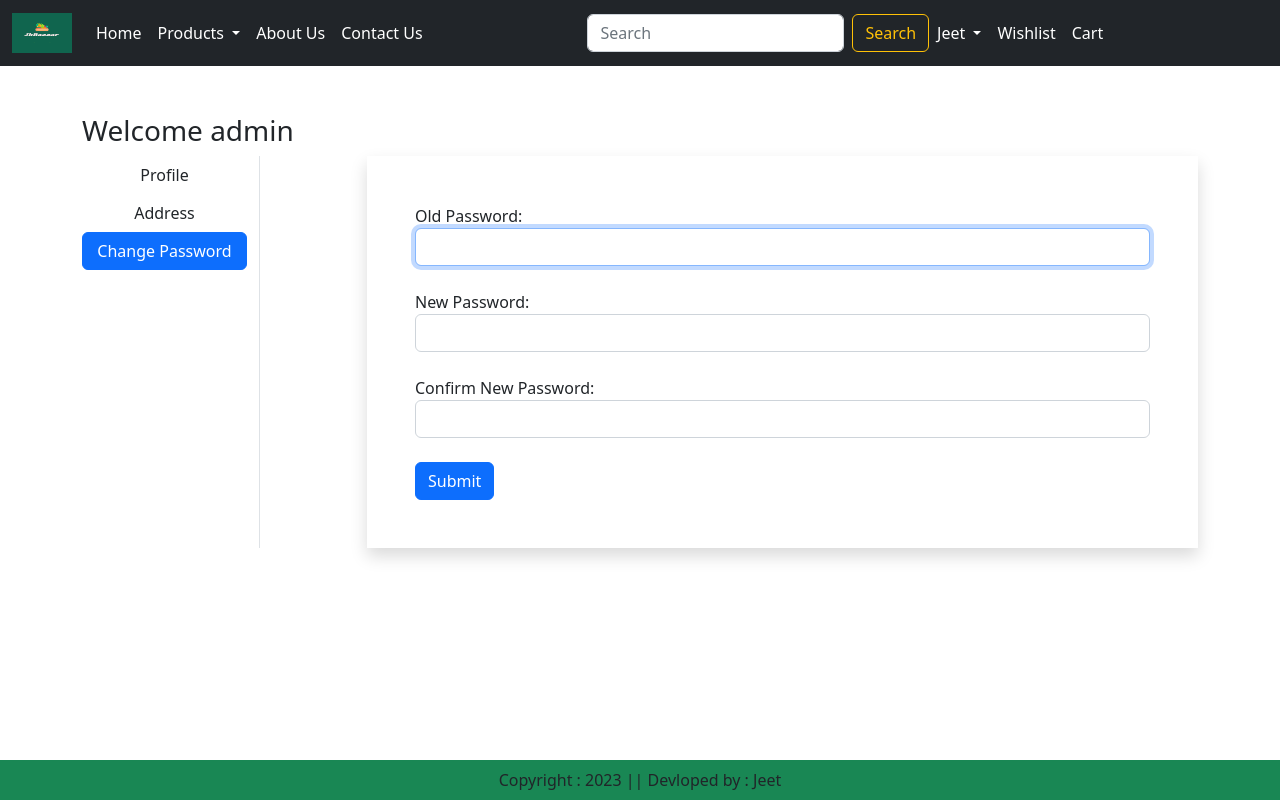
After one commit to iamjkr/ecom_jkmart, a Django app: page /password_change/ in a window 1280 px wide. The commit adds this page. Run offline with Django 4.2, Linux system fonts and the light colour scheme; a user stored in the database is signed in; some libraries are stand-ins or nearby versions.

Commit message:
Add password change and reset feature

```diff
--- a/base/forms.py
+++ b/base/forms.py
@@ -1,5 +1,6 @@
 from django import forms
-from django.contrib.auth.forms import UserCreationForm, AuthenticationForm, PasswordResetForm, PasswordChangeForm
+from django.contrib.auth.forms import UserCreationForm, AuthenticationForm, PasswordResetForm, PasswordChangeForm, \
+    SetPasswordForm
 from django.contrib.auth.models import User
 
 from base.models import Customer
@@ -33,8 +34,17 @@ class UserLoginForm(AuthenticationForm):
             )
         )
 
-class PasswordResetForm(PasswordChangeForm):
-    pass
+class PasswordResetForm(PasswordResetForm):
+    email = forms.EmailField(label="Email",widget=forms.EmailInput(attrs={'class': 'form-control'}))
+
+class MySetPasswordForm(SetPasswordForm):
+    new_password1 = forms.CharField(label="New Password",widget=forms.PasswordInput(attrs={'placeholder': 'New Password', 'autofocus': 'True', 'class': 'form-control','autocomplete': 'current-password'}))
+    new_password2 = forms.CharField(label="Confirm New Password",widget=forms.PasswordInput(attrs={'placeholder': 'New Password', 'autofocus': 'True', 'class': 'form-control','autocomplete': 'current-password'}))
+
+class PasswordChangeForm(PasswordChangeForm):
+    old_password = forms.CharField(label='Old Password',widget=forms.PasswordInput(attrs={'class': 'form-control', 'autofocus': 'True','autocomplete': 'current-password'}))
+    new_password1 = forms.CharField(label='New Password',widget=forms.PasswordInput(attrs={'autocomplete':"current-password", 'class': 'form-control'}))
+    new_password2 = forms.CharField(label='Confirm New Password',widget=forms.PasswordInput(attrs={'autocomplete':'current-password', 'class': 'form-control'}))
 
 
 class CustomerProfileForm(forms.ModelForm):
--- a/base/urls.py
+++ b/base/urls.py
@@ -4,7 +4,8 @@ from django.urls import path
 from base import views
 from django.contrib.auth import views as auth_view
 
-from base.forms import UserLoginForm, PasswordResetForm
+
+from base.forms import UserLoginForm, PasswordResetForm, PasswordChangeForm, MySetPasswordForm
 from base.views import CategoryView, CategoryDetail, CategoryTitle, RegistrationView, ProfileView, UpdateAddress
 
 urlpatterns = [
@@ -23,8 +24,16 @@ urlpatterns = [
     #login authentication
     path('registration/', RegistrationView.as_view(), name='registration'),
     path('accounts/login/', auth_view.LoginView.as_view(template_name='login.html', authentication_form=UserLoginForm), name='login'),
+    path('password_change/', auth_view.PasswordChangeView.as_view(template_name='password_change.html', form_class=PasswordChangeForm, success_url='/passwordchangedone'), name='password_change'),
+    path('passwordchangedone/',auth_view.PasswordChangeDoneView.as_view(template_name='passssword_change_done.html'), name='password_change_done'),
+    path('logout/', auth_view.LogoutView.as_view(next_page='login'), name='logout'),
+
+    #passwrord rest
     path('password_reset/', auth_view.PasswordResetView.as_view(template_name='password_reset.html', form_class=PasswordResetForm), name='password_reset'),
+    path('password_reset/done/', auth_view.PasswordResetDoneView.as_view(template_name='password_reset_done.html'), name='password_reset_done'),
+    path('password_reset_confirm/<uidb64>/<token>/', auth_view.PasswordResetConfirmView.as_view(template_name='password_reset_confirm.html'), name='password_reset_confirm'),
 
-   # path('product/<str:title>/', product_detail, name='product_detail')
+    #path('password_reset_confirm/<uidb64>/<token>',auth_view.PasswordResetConfirmView.as_view(template_name='password_reset_confirm.html', ), name='password_reset_confirm'),
+    path('password_reset_complete/', auth_view.PasswordResetCompleteView.as_view(template_name='password_rest_complete.html'), name='password_reset_complete'),
 
 ]+static(settings.MEDIA_URL, document_root=settings.MEDIA_ROOT)
--- a/base/views.py
+++ b/base/views.py
@@ -125,3 +125,7 @@ class UpdateAddress(View):
         else:
             messages.error(request, 'Invalid Information')
             return render(request, 'update_address.html', locals())
+
+
+class PasswordResetCompleteView(View):
+    pass
--- a/ecom/settings.py
+++ b/ecom/settings.py
@@ -127,9 +127,14 @@ STATIC_URL = 'static/'
 # STATICFILES_DIRS = [BASE_DIR/'static']
 MEDIA_ROOT = BASE_DIR / 'media'
 MEDIA_URL = 'media/'
+
+#for login redirect build in function in django.
 LOGIN_REDIRECT_URL = '/profile/'
 
 # Default primary key field type
 # https://docs.djangoproject.com/en/4.1/ref/settings/#default-auto-field
 
 DEFAULT_AUTO_FIELD = 'django.db.models.BigAutoField'
+
+#for password reset email will be sent.
+EMAIL_BACKEND = 'django.core.mail.backends.console.EmailBackend'
--- a/templates/base.html
+++ b/templates/base.html
@@ -63,7 +63,7 @@
               <button class="btn btn-outline-warning" type="submit">Search</button>
             </form>
                <ul class="navbar-nav me-auto mb-2 mb-lg-0">
-
+                {% if request.user.is_authenticated %}
             <li class="nav-item dropdown">
                 <a class="nav-link dropdown-toggle text-white" href="#" role="button" data-bs-toggle="dropdown" aria-expanded="false">
                   Jeet
@@ -71,23 +71,25 @@
                 <ul class="dropdown-menu">
                     <li><a class="dropdown-item" href="{% url 'profile' %}">Profile</a></li>
                 <li><a class="dropdown-item" href="#">Orders</a></li>
-                <li><a class="dropdown-item" href="#">Change Password</a></li>
-                <li><a class="dropdown-item" href="#">Logout</a></li>
+                <li><a class="dropdown-item" href="{% url 'password_change' %}">Change Password</a></li>
+                <li><a class="dropdown-item" href="{% url 'logout' %}">Logout</a></li>
                 </ul>
               </li>
+                     <li>
+                <a href="#" class="nav-link text-white">Wishlist</a>
+            </li>
 
             <li>
                 <a href="#" class="nav-link text-white">Cart</a>
             </li>
+                   {% else %}
             <li>
                 <a href="{% url 'login' %}" class="nav-link text-white">Login</a>
             </li>
             <li>
                 <a href="{% url 'registration' %}" class="nav-link text-white">Sign Up</a>
             </li>
-            <li>
-                <a href="#" class="nav-link text-white">Wishlist</a>
-            </li>
+          {% endif %}
 
             </ul>
         </div>
--- a/templates/login.html
+++ b/templates/login.html
@@ -15,7 +15,7 @@
                         <small class="text-danger">{{ field.errors | striptags }}</small><br>
                     {% endfor %}
                     <div class="text-center text-primary fw-bold">
-                        <small><a href="#"></a>Forgot Password ? </small>
+                        <small><a href="{% url 'password_reset' %}">Forgot Password ? </a></small>
                     </div>
                     <br>
 
@@ -39,7 +39,7 @@
                 {% endif %}
                 <br>
                 <div class="text-center text-primary fw-bold">
-                    <small>New User ? <a href="{% url 'registration' %}" class="text-muted">Create an
+                    <small>New User ? <a href="{% url 'registration' %}" class="text-danger">Create an
                         Account</a></small>
                 </div>
             </div>
--- /dev/null
+++ b/templates/password_change.html
@@ -0,0 +1,41 @@
+{% extends 'base.html' %}
+{% load static %}
+{% block title %}
+    Change Password
+{% endblock title %}
+{% block content %}
+<div class="container my-5">
+<div class="row">
+
+    <h3>Welcome {{ request.user.username }}</h3>
+    <div class="col-sm-2 border-end">
+        <ul class="list-unstyled">
+                <li class="d-grid"><a href="{% url 'profile' %}" class="btn ">Profile</a></li>
+                <li class="d-grid"><a href="{% url 'address' %}" class="btn ">Address</a></li>
+                <li class="d-grid"><a href="{% url 'password_change' %}" class="btn btn-primary ">Change Password</a></li>
+            </ul>
+    </div>
+    <div class="col-sm-9 offset-sm-1">
+        <form method="post" class="shadow p-5" novalidate>
+            {% csrf_token %}
+            {% for fm in form %}
+                {{ fm.label_tag }} {{ fm }} <small class="text-danger">{{ fm.errors|striptags }}</small><br>
+            {% endfor %}
+        <button type="submit" class="btn btn-primary">Submit</button>
+        {% if form.non_field_errors %}
+            {% for error in form.non_field_errors %}
+                <p class="alert alert-danger my-3">{{ error }}</p>
+            {% endfor %}
+        {% endif %}
+
+        </form>
+
+    </div>
+
+</div>
+
+</div>
+
+
+
+{% endblock content %}
--- a/templates/profile.html
+++ b/templates/profile.html
@@ -10,6 +10,7 @@
             <ul class="list-unstyled">
                 <li class="d-grid"><a href="{% url 'profile' %}" class="btn btn-primary">Profile</a></li>
                 <li class="d-grid"><a href="{% url 'address' %}" class="btn ">Address</a></li>
+                <li class="d-grid"><a href="{% url 'password_change' %}" class="btn ">Change Password</a></li>
             </ul>
 
         </div>
```
Also changed, not shown: templates/address.html (+12 -0 lines), templates/passssword_change_done.html (added, +35 -0 lines), templates/password_reset.html (added, +30 -0 lines), templates/password_reset_confirm.html (added, +30 -0 lines), templates/password_reset_done.html (added, +16 -0 lines), templates/password_rest_complete.html (added, +20 -0 lines), db.sqlite3.
